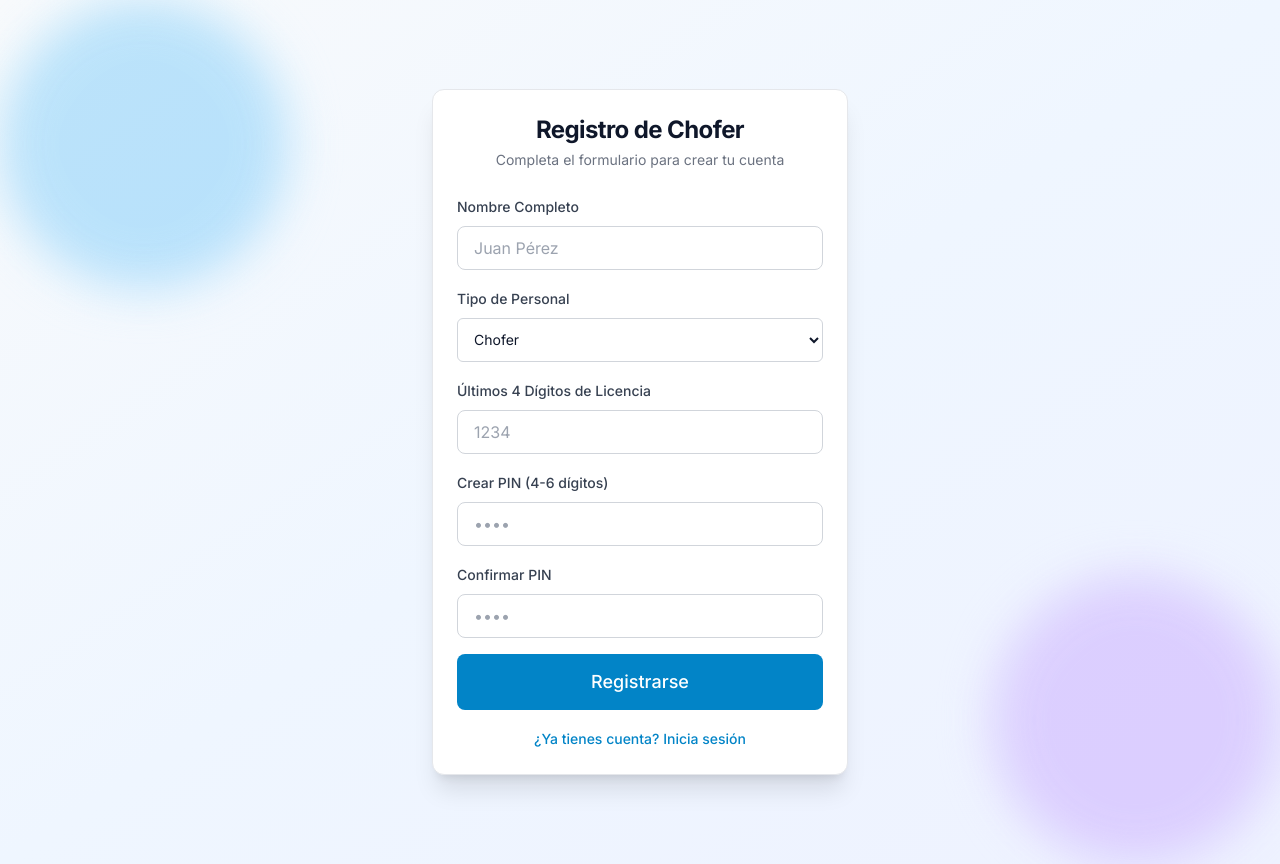
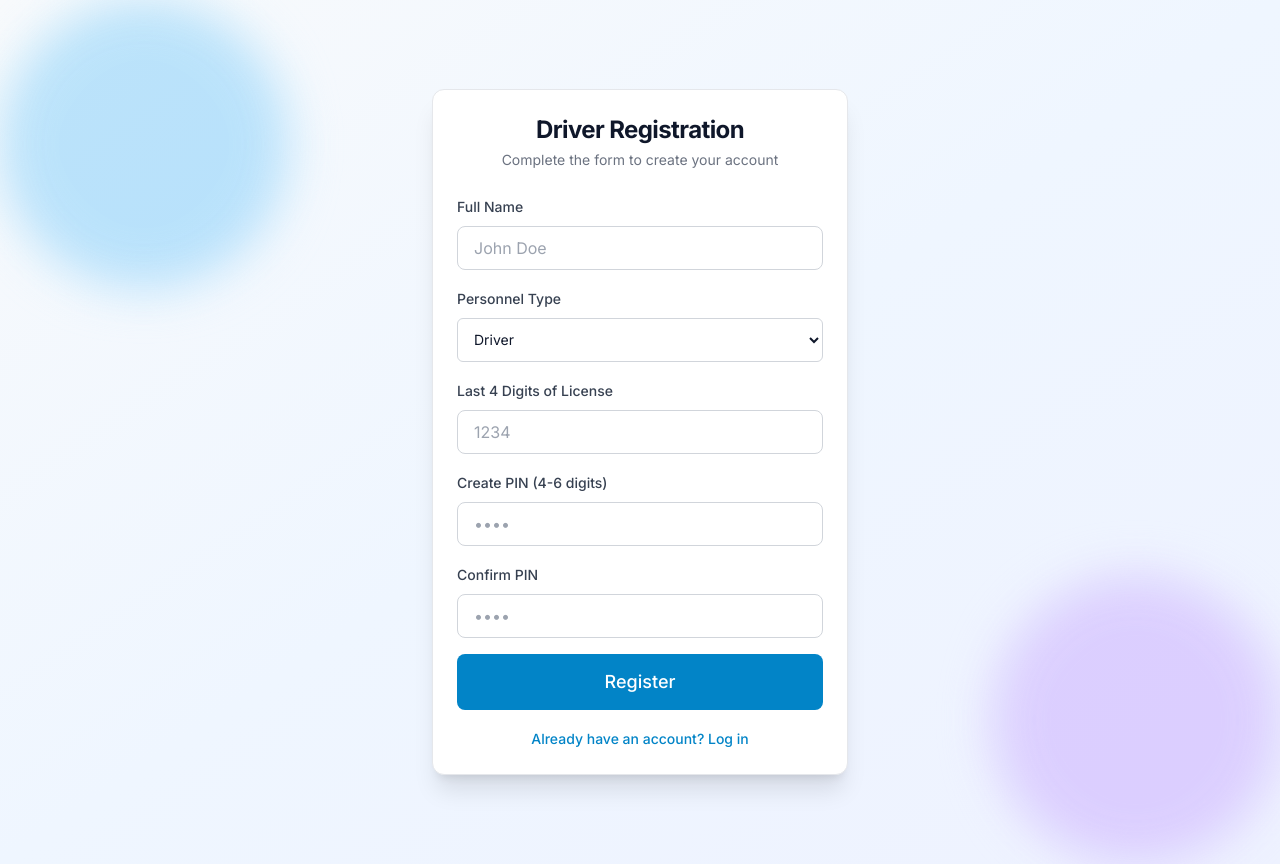
Before and after one commit to tucano1306/fleet-key-management, a Next.js app: page /register in a window 1280 px wide. Built offline with nearby package versions, Linux system fonts and the light colour scheme.

Commit message:
i18n: Translate register page and actions to English

```diff
--- a/app/(auth)/register/actions.ts
+++ b/app/(auth)/register/actions.ts
@@ -14,7 +14,7 @@ export async function registerAction(data: RegisterData) {
   try {
     // Validaciones del servidor
     if (!data.fullName || !data.licenseLast4 || !data.pin || !data.role) {
-      return { success: false, error: 'Todos los campos son obligatorios' }
+      return { success: false, error: 'All fields are required' }
     }
 
     // Limpiar espacios en blanco
@@ -24,39 +24,39 @@ export async function registerAction(data: RegisterData) {
 
     // Validar nombre completo
     if (data.fullName.length < 3) {
-      return { success: false, error: 'El nombre completo debe tener al menos 3 caracteres' }
+      return { success: false, error: 'Full name must be at least 3 characters long' }
     }
 
     if (data.fullName.length > 100) {
-      return { success: false, error: 'El nombre completo no puede exceder 100 caracteres' }
+      return { success: false, error: 'Full name cannot exceed 100 characters' }
     }
 
     // Validar que el nombre solo contenga letras, espacios y acentos
     if (!/^[a-zA-ZáéíóúÁÉÍÓÚñÑ\s]+$/.test(data.fullName)) {
-      return { success: false, error: 'El nombre solo puede contener letras y espacios' }
+      return { success: false, error: 'Name can only contain letters and spaces' }
     }
 
     // Validar formato de los últimos 4 dígitos de licencia
     if (data.licenseLast4.length !== 4) {
-      return { success: false, error: 'Los últimos 4 dígitos de licencia deben ser exactamente 4 caracteres' }
+      return { success: false, error: 'Last 4 digits of license must be exactly 4 characters' }
     }
 
     if (!/^\d{4}$/.test(data.licenseLast4)) {
-      return { success: false, error: 'Los últimos 4 dígitos de licencia deben ser solo números' }
+      return { success: false, error: 'Last 4 digits of license must be only numbers' }
     }
 
     // Validar formato del PIN
     if (data.pin.length < 4 || data.pin.length > 6) {
-      return { success: false, error: 'El PIN debe tener entre 4 y 6 dígitos' }
+      return { success: false, error: 'PIN must be between 4 and 6 digits' }
     }
 
     if (!/^\d+$/.test(data.pin)) {
-      return { success: false, error: 'El PIN solo debe contener números' }
+      return { success: false, error: 'PIN must contain only numbers' }
     }
 
     // Validar rol
     if (data.role !== 'DRIVER' && data.role !== 'CLEANING_STAFF') {
-      return { success: false, error: 'Rol no válido' }
+      return { success: false, error: 'Invalid role' }
     }
 
     // Generar employeeId automáticamente basado en los últimos 4 dígitos + timestamp
@@ -70,7 +70,7 @@ export async function registerAction(data: RegisterData) {
     })
 
     if (existingLicense) {
-      return { success: false, error: 'Estos últimos 4 dígitos de licencia ya están registrados' }
+      return { success: false, error: 'These last 4 digits of license are already registered' }
     }
 
     // Verificar que el employeeId sea único (por si acaso)
@@ -88,7 +88,7 @@ export async function registerAction(data: RegisterData) {
       })
 
       if (stillExists) {
-        return { success: false, error: 'Error al generar ID de empleado. Intenta nuevamente.' }
+        return { success: false, error: 'Error generating employee ID. Please try again.' }
       }
     }
 
@@ -110,6 +110,6 @@ export async function registerAction(data: RegisterData) {
     return { success: true }
   } catch (error) {
     console.error('Error en registro:', error)
-    return { success: false, error: 'Error al registrar el usuario. Intenta nuevamente.' }
+    return { success: false, error: 'Error registering user. Please try again.' }
   }
 }
--- a/app/(auth)/register/page.tsx
+++ b/app/(auth)/register/page.tsx
@@ -26,28 +26,28 @@ export default function RegisterPage() {
 
     // Validaciones del lado del cliente
     if (!formData.fullName || !formData.licenseLast4 || !formData.pin || !formData.confirmPin) {
-      setError('Todos los campos son obligatorios')
+      setError('All fields are required')
       return
     }
 
     // Validar formato de los últimos 4 dígitos
     if (formData.licenseLast4.length !== 4 || !/^\d{4}$/.test(formData.licenseLast4)) {
-      setError('Los últimos 4 dígitos de licencia deben ser exactamente 4 números')
+      setError('Last 4 digits of license must be exactly 4 numbers')
       return
     }
 
     if (formData.pin.length < 4 || formData.pin.length > 6) {
-      setError('El PIN debe tener entre 4 y 6 dígitos')
+      setError('PIN must be between 4 and 6 digits')
       return
     }
 
     if (!/^\d+$/.test(formData.pin)) {
-      setError('El PIN solo debe contener números')
+      setError('PIN must contain only numbers')
       return
     }
 
     if (formData.pin !== formData.confirmPin) {
-      setError('Los PINs no coinciden')
+      setError('PINs do not match')
       return
     }
 
@@ -63,7 +63,7 @@ export default function RegisterPage() {
         // Redirigir al login después del registro exitoso
         router.push('/login?registered=true')
       } else {
-        setError(result.error || 'Error al registrar el chofer')
+        setError(result.error || 'Error registering driver')
       }
     })
   }
@@ -80,10 +80,10 @@ export default function RegisterPage() {
       <Card className="w-full max-w-md shadow-xl">
         <CardHeader className="space-y-1">
           <CardTitle className="text-2xl font-bold text-center">
-            Registro de Chofer
+            Driver Registration
           </CardTitle>
           <CardDescription className="text-center">
-            Completa el formulario para crear tu cuenta
+            Complete the form to create your account
           </CardDescription>
         </CardHeader>
         <CardContent>
@@ -96,13 +96,13 @@ export default function RegisterPage() {
 
             <div className="space-y-2">
               <label htmlFor="fullName" className="text-sm font-medium text-gray-700">
-                Nombre Completo
+                Full Name
               </label>
               <Input
                 id="fullName"
                 name="fullName"
                 type="text"
-                placeholder="Juan Pérez"
+                placeholder="John Doe"
                 value={formData.fullName}
                 onChange={handleChange}
                 disabled={isPending}
@@ -112,7 +112,7 @@ export default function RegisterPage() {
 
             <div className="space-y-2">
               <label htmlFor="role" className="text-sm font-medium text-gray-700">
-                Tipo de Personal
+                Personnel Type
               </label>
               <select
                 id="role"
@@ -123,14 +123,14 @@ export default function RegisterPage() {
                 className="w-full h-11 rounded-md border border-gray-300 bg-white px-3 py-2 text-sm focus:outline-none focus:ring-2 focus:ring-primary-500 focus:border-transparent"
                 required
               >
-                <option value="DRIVER">Chofer</option>
-                <option value="CLEANING_STAFF">Personal de Limpieza</option>
+                <option value="DRIVER">Driver</option>
+                <option value="CLEANING_STAFF">Cleaning Staff</option>
               </select>
             </div>
 
             <div className="space-y-2">
               <label htmlFor="licenseLast4" className="text-sm font-medium text-gray-700">
-                Últimos 4 Dígitos de Licencia
+                Last 4 Digits of License
               </label>
               <Input
                 id="licenseLast4"
@@ -149,7 +149,7 @@ export default function RegisterPage() {
 
             <div className="space-y-2">
               <label htmlFor="pin" className="text-sm font-medium text-gray-700">
-                Crear PIN (4-6 dígitos)
+                Create PIN (4-6 digits)
               </label>
               <Input
                 id="pin"
@@ -168,7 +168,7 @@ export default function RegisterPage() {
 
             <div className="space-y-2">
               <label htmlFor="confirmPin" className="text-sm font-medium text-gray-700">
-                Confirmar PIN
+                Confirm PIN
               </label>
               <Input
                 id="confirmPin"
@@ -192,7 +192,7 @@ export default function RegisterPage() {
               disabled={isPending}
               isLoading={isPending}
             >
-              Registrarse
+              Register
             </Button>
 
             <div className="text-center">
@@ -202,7 +202,7 @@ export default function RegisterPage() {
                 className="text-sm text-primary-600 hover:text-primary-700 font-medium"
                 disabled={isPending}
               >
-                ¿Ya tienes cuenta? Inicia sesión
+                Already have an account? Log in
               </button>
             </div>
           </form>
```
